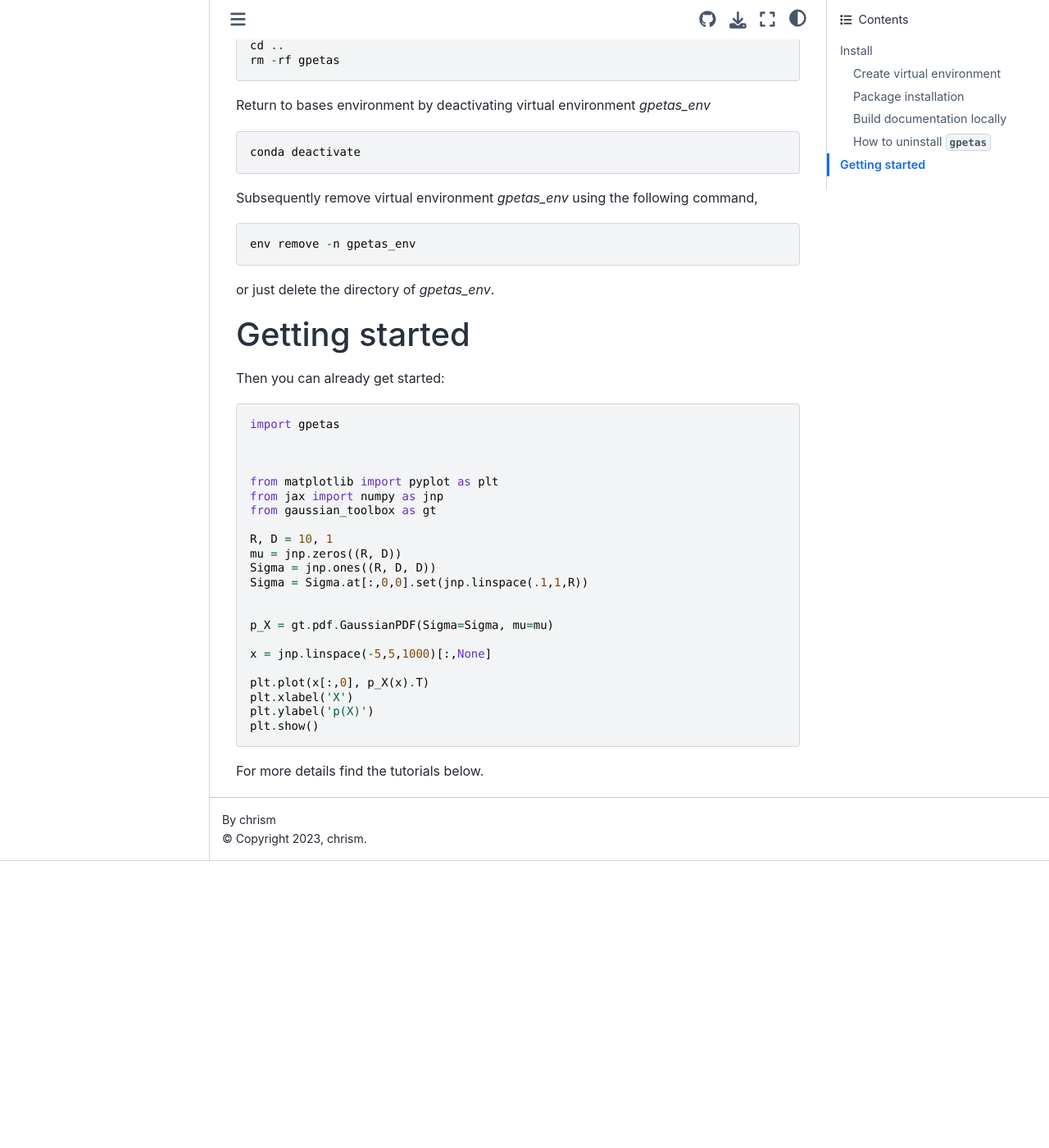
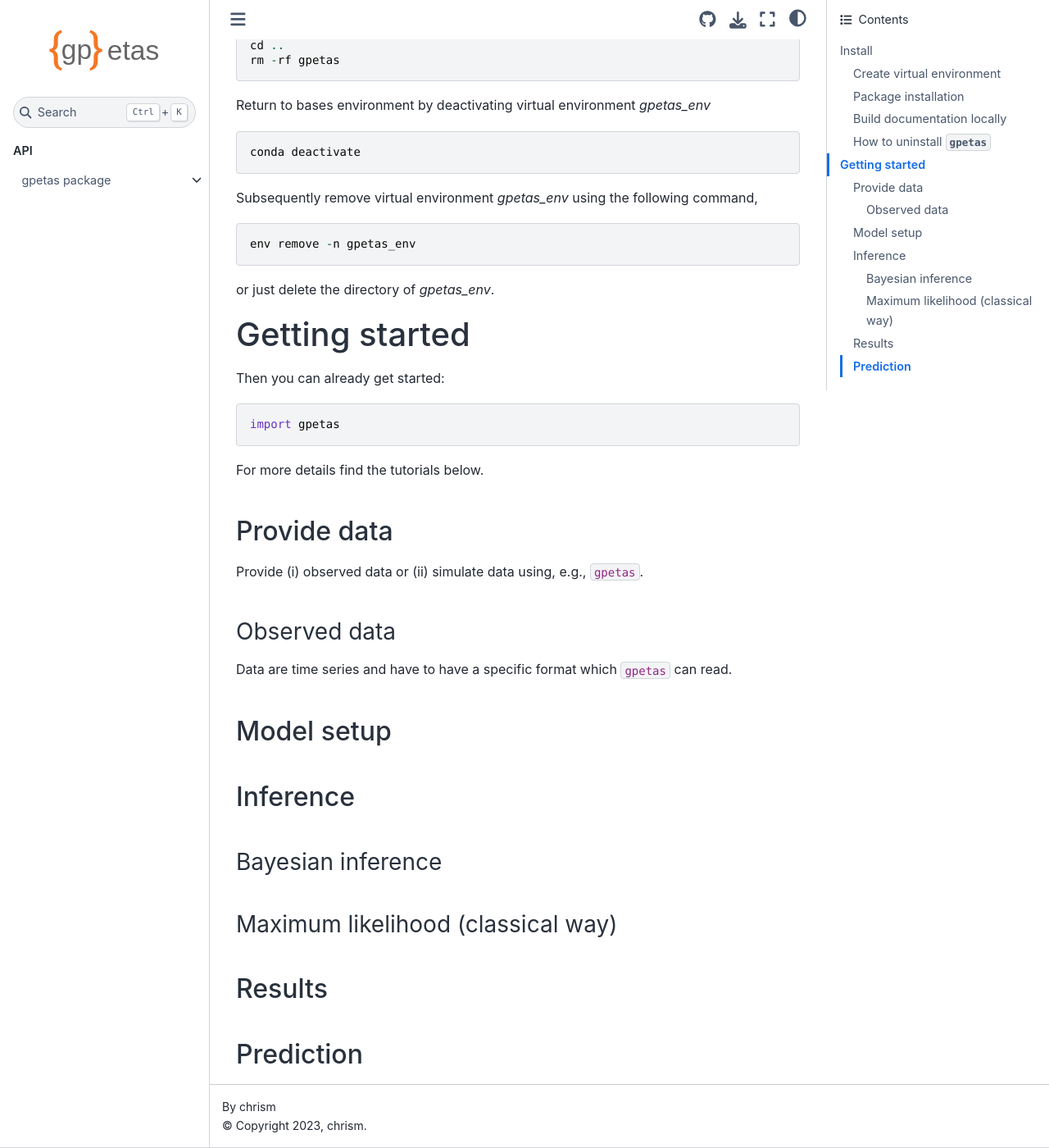
Before and after one commit to chris-molki/gpetas, a Sphinx documentation site: the page built from docs/source/README.md, in a window 1280 px wide and 1400 px high, scrolled down 1236 px. Shown: the whole window at 82% size. Built offline with Sphinx 7.4.7 and the Sphinx Book theme 1.1.4, drawn with Linux system fonts in a browser that asks for light colours; before the commit the page ends 2286 px from its top, so only the background shows below that.

Commit message:
readme doc new getting started

````diff
--- a/docs/source/README.md
+++ b/docs/source/README.md
@@ -65,27 +65,31 @@
 
 ```
 import gpetas
+```
+
+For more details find the tutorials below.
+
+## Provide data
+Provide (i) observed data
+or (ii) simulate data using, e.g., ``gpetas``.
+
+### Observed data
+Data are time series and have to have
+a specific format which ``gpetas`` can read.
 
 
 
-from matplotlib import pyplot as plt
-from jax import numpy as jnp
-from gaussian_toolbox as gt
-
-R, D = 10, 1
-mu = jnp.zeros((R, D))
-Sigma = jnp.ones((R, D, D))
-Sigma = Sigma.at[:,0,0].set(jnp.linspace(.1,1,R))
 
 
-p_X = gt.pdf.GaussianPDF(Sigma=Sigma, mu=mu)
 
-x = jnp.linspace(-5,5,1000)[:,None]
 
-plt.plot(x[:,0], p_X(x).T)
-plt.xlabel('X')
-plt.ylabel('p(X)')
-plt.show()
-```
+## Model setup
 
-For more details find the tutorials below.
+## Inference
+
+### Bayesian inference
+### Maximum likelihood (classical way)
+
+## Results
+
+## Prediction
````
